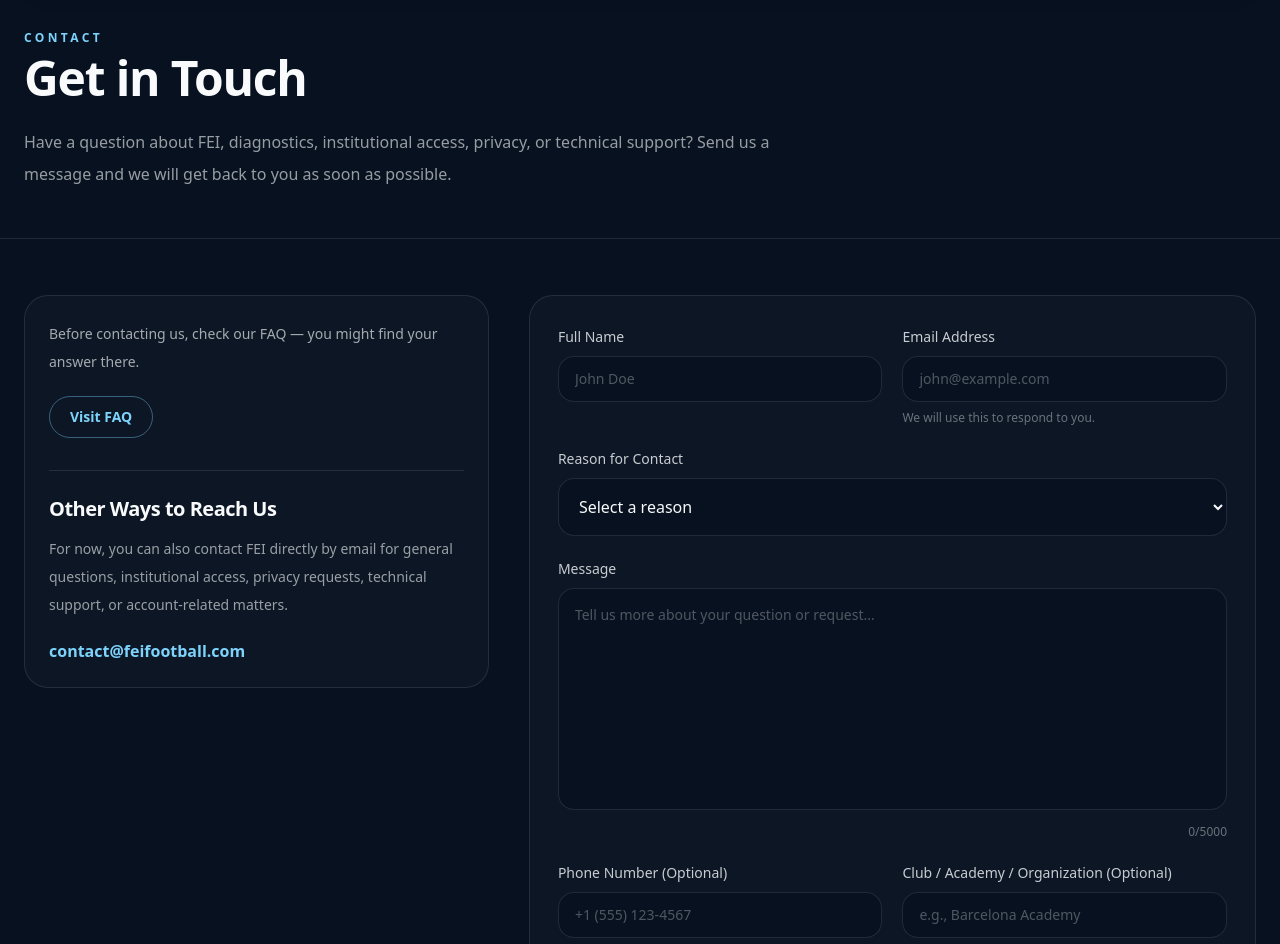
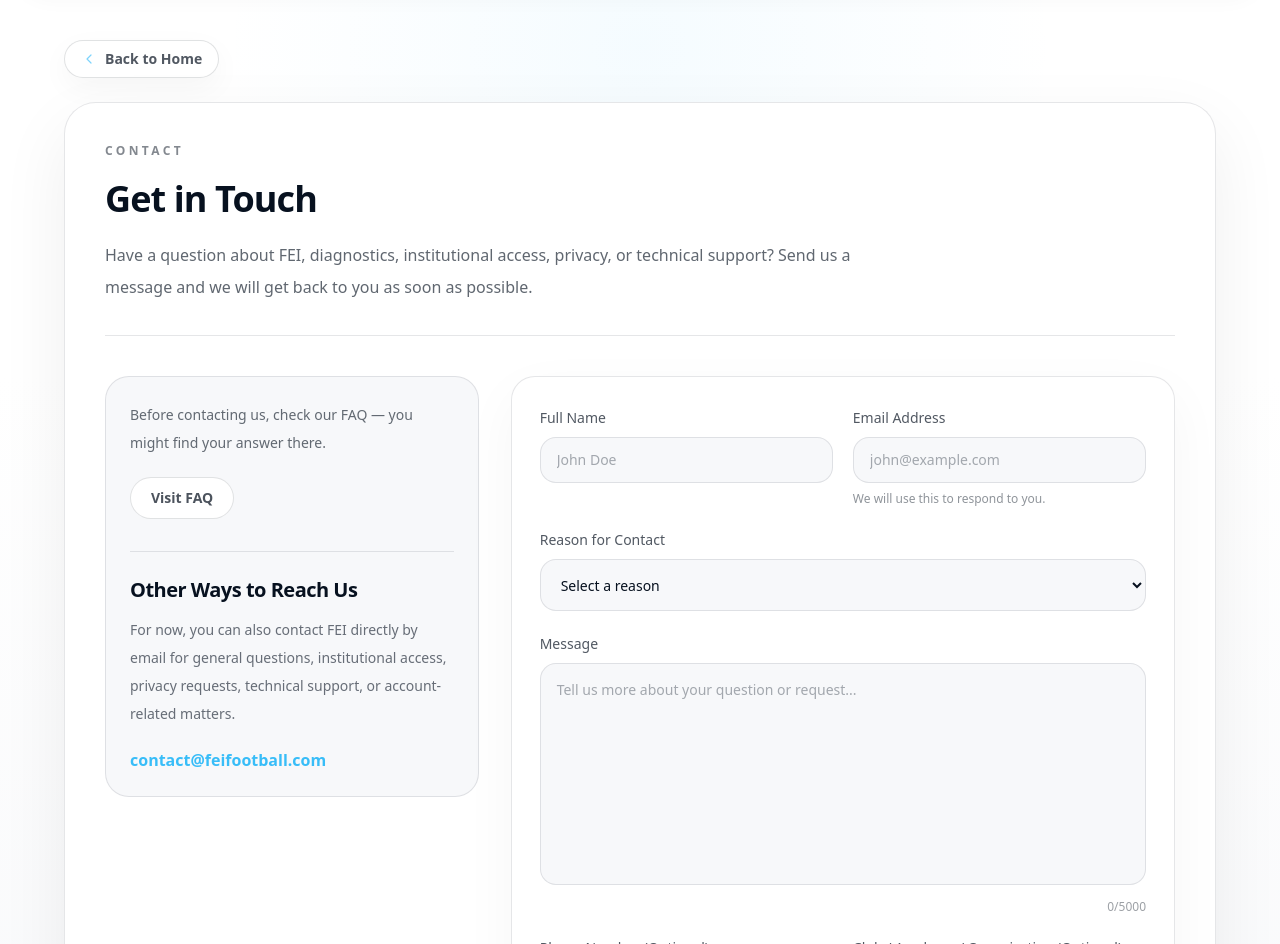
Before and after one commit to feifootball/fei-platform, a Next.js app: page /contact in a window 1280 px wide. Shown: the part 88-1032 px from the top of the page. Built offline with nearby package versions, Linux system fonts and the light colour scheme.

Commit message:
Apply sober layout to contact page

```diff
--- a/app/contact/page.tsx
+++ b/app/contact/page.tsx
@@ -165,14 +165,14 @@ export default function ContactPage() {
   }
 
   return (
-    <main className="min-h-screen bg-fei-bg text-fei-text">
-      <Navbar hideSectionLinks />
+    <main className="min-h-screen bg-[radial-gradient(circle_at_50%_10%,rgba(125,211,252,0.08),transparent_30%),linear-gradient(to_bottom,#ffffff_0%,#ffffff_34%,#F7F8FA_100%)] text-fei-bg">
+      <Navbar hideSectionLinks variant="light" />
 
-      <section className="border-b border-fei-text/10 px-6 py-8 sm:py-10 lg:py-12">
-        <div className="mx-auto max-w-7xl">
+      <section className="px-5 pb-14 pt-28 sm:px-8 sm:pt-32">
+        <div className="mx-auto max-w-6xl">
           <a
             href="/"
-            className="mb-8 inline-flex items-center gap-2 rounded-full border border-fei-sky/35 px-4 py-2 text-sm font-medium text-fei-sky transition hover:border-fei-yellow/45 hover:text-fei-yellow"
+            className="mb-6 inline-flex items-center gap-2 rounded-full border border-fei-bg/12 bg-white px-4 py-2 text-sm font-semibold text-fei-bg/70 shadow-[0_10px_30px_rgba(7,17,31,0.04)] transition hover:border-fei-sky/35 hover:text-fei-bg"
           >
             <svg
               xmlns="http://www.w3.org/2000/svg"
@@ -182,7 +182,7 @@ export default function ContactPage() {
               strokeWidth="1.8"
               strokeLinecap="round"
               strokeLinejoin="round"
-              className="h-4 w-4"
+              className="h-4 w-4 text-fei-sky"
               aria-hidden="true"
             >
               <path d="M15 18l-6-6 6-6" />
@@ -190,66 +190,64 @@ export default function ContactPage() {
             {t.back}
           </a>
 
-          <div className="max-w-4xl">
-            <p className="mb-2 text-xs font-bold uppercase tracking-[0.28em] text-fei-sky">
+          <article className="relative overflow-hidden rounded-[2rem] border border-fei-bg/10 bg-white p-6 shadow-[0_26px_70px_rgba(7,17,31,0.065)] sm:p-8 lg:p-10">
+            <header className="mb-10 border-b border-fei-bg/10 pb-8">
+              <p className="text-xs font-bold uppercase tracking-[0.28em] text-fei-bg/50">
                 {t.label}
               </p>
 
-            <h1 className="text-3xl font-black tracking-tight text-fei-text sm:text-4xl lg:text-5xl">
+              <h1 className="mt-5 text-3xl font-bold tracking-tight text-fei-bg sm:text-4xl">
                 {t.title}
               </h1>
 
-            <p className="mt-6 max-w-3xl text-base leading-8 text-fei-text/60">
+              <p className="mt-5 max-w-3xl text-[15px] leading-7 text-fei-bg/64 sm:text-base sm:leading-8">
                 {t.description}
               </p>
-          </div>
-        </div>
-      </section>
+            </header>
 
-      <section className="px-6 py-12 sm:py-14">
-        <div className="mx-auto grid max-w-7xl gap-10 lg:grid-cols-[0.78fr_1.22fr] lg:items-start">
-          <aside className="rounded-3xl border border-fei-text/10 bg-white/[0.025] p-6">
-            <p className="text-sm leading-7 text-fei-text/65">
+            <div className="grid gap-8 lg:grid-cols-[0.72fr_1.28fr] lg:items-start">
+              <aside className="rounded-[1.5rem] border border-fei-bg/10 bg-[#F7F8FA] p-5 sm:p-6">
+                <p className="text-sm leading-7 text-fei-bg/62">
                   {t.faqText}
                 </p>
 
                 <a
                   href="/faq"
-              className="mt-5 inline-flex rounded-full border border-fei-sky/40 px-5 py-2.5 text-sm font-semibold text-fei-sky transition hover:bg-fei-sky/10"
+                  className="mt-5 inline-flex rounded-full border border-fei-bg/12 bg-white px-5 py-2.5 text-sm font-semibold text-fei-bg/72 transition hover:border-fei-sky/35 hover:text-fei-bg"
                 >
                   {t.faqLink}
                 </a>
 
-            <div className="mt-8 border-t border-fei-text/10 pt-6">
-              <h2 className="text-xl font-bold tracking-tight text-fei-text">
+                <div className="mt-8 border-t border-fei-bg/10 pt-6">
+                  <h2 className="text-xl font-bold tracking-tight text-fei-bg">
                     {t.otherWays}
                   </h2>
 
-              <p className="mt-3 text-sm leading-7 text-fei-text/60">
+                  <p className="mt-3 text-sm leading-7 text-fei-bg/60">
                     {t.direct}
                   </p>
 
                   <a
                     href="mailto:contact@feifootball.com"
-                className="mt-5 inline-flex font-semibold text-fei-sky hover:underline"
+                    className="mt-5 inline-flex font-semibold text-[#38bdf8] hover:text-fei-bg hover:underline"
                   >
                     contact@feifootball.com
                   </a>
                 </div>
               </aside>
 
-          <div className="rounded-3xl border border-fei-text/10 bg-white/[0.025] p-5 sm:p-7">
+              <div className="rounded-[1.5rem] border border-fei-bg/10 bg-white p-5 shadow-[0_18px_55px_rgba(7,17,31,0.04)] sm:p-7">
                 {submitted ? (
                   <div className="flex min-h-[460px] flex-col items-center justify-center text-center">
-                <div className="mb-5 flex h-14 w-14 items-center justify-center rounded-full border border-fei-yellow/30 bg-fei-yellow/[0.10] text-2xl text-fei-yellow">
+                    <div className="mb-5 flex h-14 w-14 items-center justify-center rounded-full border border-fei-yellow/35 bg-fei-yellow/[0.10] text-2xl text-fei-bg">
                       ✓
                     </div>
 
-                <h2 className="text-3xl font-bold tracking-tight text-fei-text">
+                    <h2 className="text-2xl font-bold tracking-tight text-fei-bg sm:text-3xl">
                       {t.successTitle}
                     </h2>
 
-                <p className="mt-4 max-w-lg text-sm leading-7 text-fei-text/60">
+                    <p className="mt-4 max-w-lg text-sm leading-7 text-fei-bg/62">
                       {t.successMessage}
                     </p>
 
@@ -276,81 +274,81 @@ export default function ContactPage() {
                   <form onSubmit={handleSubmit} className="space-y-5">
                     <div className="grid gap-5 sm:grid-cols-2">
                       <label className="block">
-                    <span className="text-sm font-medium text-fei-text/80">{t.fullName}</span>
+                        <span className="text-sm font-medium text-fei-bg/70">{t.fullName}</span>
                         <input
                           value={values.fullName}
                           onChange={(e) => updateField('fullName', e.target.value)}
                           placeholder={t.fullNamePlaceholder}
-                      className="mt-2 w-full rounded-2xl border border-fei-text/10 bg-fei-bg/70 px-4 py-3 text-sm text-fei-text outline-none transition placeholder:text-fei-text/30 focus:border-fei-sky/50"
+                          className="mt-2 w-full rounded-2xl border border-fei-bg/10 bg-[#F7F8FA] px-4 py-3 text-sm text-fei-bg outline-none transition placeholder:text-fei-bg/35 focus:border-fei-sky/50 focus:bg-white"
                         />
-                    {errors.fullName && <p className="mt-2 text-xs text-fei-yellow">{errors.fullName}</p>}
+                        {errors.fullName && <p className="mt-2 text-xs font-medium text-fei-bg">{errors.fullName}</p>}
                       </label>
 
                       <label className="block">
-                    <span className="text-sm font-medium text-fei-text/80">{t.email}</span>
+                        <span className="text-sm font-medium text-fei-bg/70">{t.email}</span>
                         <input
                           value={values.email}
                           onChange={(e) => updateField('email', e.target.value)}
                           placeholder={t.emailPlaceholder}
-                      className="mt-2 w-full rounded-2xl border border-fei-text/10 bg-fei-bg/70 px-4 py-3 text-sm text-fei-text outline-none transition placeholder:text-fei-text/30 focus:border-fei-sky/50"
+                          className="mt-2 w-full rounded-2xl border border-fei-bg/10 bg-[#F7F8FA] px-4 py-3 text-sm text-fei-bg outline-none transition placeholder:text-fei-bg/35 focus:border-fei-sky/50 focus:bg-white"
                         />
                         {errors.email ? (
-                      <p className="mt-2 text-xs text-fei-yellow">{errors.email}</p>
+                          <p className="mt-2 text-xs font-medium text-fei-bg">{errors.email}</p>
                         ) : (
-                      <p className="mt-2 text-xs text-fei-text/40">{t.emailHelp}</p>
+                          <p className="mt-2 text-xs text-fei-bg/45">{t.emailHelp}</p>
                         )}
                       </label>
                     </div>
 
                     <label className="block">
-                  <span className="text-sm font-medium text-fei-text/80">{t.reason}</span>
+                      <span className="text-sm font-medium text-fei-bg/70">{t.reason}</span>
                       <select
                         value={values.reason}
                         onChange={(e) => updateField('reason', e.target.value)}
-                    className="mt-2 min-h-[56px] w-full rounded-2xl border border-fei-text/10 bg-fei-bg/70 px-4 py-4 text-base text-fei-text outline-none transition focus:border-fei-sky/50"
+                        className="mt-2 min-h-[52px] w-full rounded-2xl border border-fei-bg/10 bg-[#F7F8FA] px-4 py-3 text-sm text-fei-bg outline-none transition focus:border-fei-sky/50 focus:bg-white"
                       >
                         <option value="">{lang === 'en' ? 'Select a reason' : 'Selecciona un motivo'}</option>
                         {t.reasons.map(reason => (
                           <option key={reason} value={reason}>{reason}</option>
                         ))}
                       </select>
-                  {errors.reason && <p className="mt-2 text-xs text-fei-yellow">{errors.reason}</p>}
+                      {errors.reason && <p className="mt-2 text-xs font-medium text-fei-bg">{errors.reason}</p>}
                     </label>
 
                     <label className="block">
-                  <span className="text-sm font-medium text-fei-text/80">{t.message}</span>
+                      <span className="text-sm font-medium text-fei-bg/70">{t.message}</span>
                       <textarea
                         value={values.message}
                         onChange={(e) => updateField('message', e.target.value)}
                         placeholder={t.messagePlaceholder}
                         rows={7}
                         maxLength={5000}
-                    className="mt-2 w-full resize-none rounded-2xl border border-fei-text/10 bg-fei-bg/70 px-4 py-3 text-sm leading-7 text-fei-text outline-none transition placeholder:text-fei-text/30 focus:border-fei-sky/50"
+                        className="mt-2 w-full resize-none rounded-2xl border border-fei-bg/10 bg-[#F7F8FA] px-4 py-3 text-sm leading-7 text-fei-bg outline-none transition placeholder:text-fei-bg/35 focus:border-fei-sky/50 focus:bg-white"
                       />
                       <div className="mt-2 flex items-center justify-between gap-4">
-                    <p className="text-xs text-fei-yellow">{errors.message || ''}</p>
-                    <p className="text-xs text-fei-text/40">{values.message.length}/5000</p>
+                        <p className="text-xs font-medium text-fei-bg">{errors.message || ''}</p>
+                        <p className="text-xs text-fei-bg/40">{values.message.length}/5000</p>
                       </div>
                     </label>
 
                     <div className="grid gap-5 sm:grid-cols-2">
                       <label className="block">
-                    <span className="text-sm font-medium text-fei-text/80">{t.phone}</span>
+                        <span className="text-sm font-medium text-fei-bg/70">{t.phone}</span>
                         <input
                           value={values.phone}
                           onChange={(e) => updateField('phone', e.target.value)}
                           placeholder={t.phonePlaceholder}
-                      className="mt-2 w-full rounded-2xl border border-fei-text/10 bg-fei-bg/70 px-4 py-3 text-sm text-fei-text outline-none transition placeholder:text-fei-text/30 focus:border-fei-sky/50"
+                          className="mt-2 w-full rounded-2xl border border-fei-bg/10 bg-[#F7F8FA] px-4 py-3 text-sm text-fei-bg outline-none transition placeholder:text-fei-bg/35 focus:border-fei-sky/50 focus:bg-white"
                         />
                       </label>
 
                       <label className="block">
-                    <span className="text-sm font-medium text-fei-text/80">{t.organization}</span>
+                        <span className="text-sm font-medium text-fei-bg/70">{t.organization}</span>
                         <input
                           value={values.organization}
                           onChange={(e) => updateField('organization', e.target.value)}
                           placeholder={t.organizationPlaceholder}
-                      className="mt-2 w-full rounded-2xl border border-fei-text/10 bg-fei-bg/70 px-4 py-3 text-sm text-fei-text outline-none transition placeholder:text-fei-text/30 focus:border-fei-sky/50"
+                          className="mt-2 w-full rounded-2xl border border-fei-bg/10 bg-[#F7F8FA] px-4 py-3 text-sm text-fei-bg outline-none transition placeholder:text-fei-bg/35 focus:border-fei-sky/50 focus:bg-white"
                         />
                       </label>
                     </div>
@@ -363,9 +361,9 @@ export default function ContactPage() {
                       {isSubmitting ? t.sending : t.send}
                     </button>
 
-                <p className="text-center text-xs leading-6 text-fei-text/45">
+                    <p className="text-center text-xs leading-6 text-fei-bg/48">
                       {t.privacy}{' '}
-                  <a href="/privacy" className="font-semibold text-fei-sky hover:underline">
+                      <a href="/privacy" className="font-semibold text-[#38bdf8] hover:text-fei-bg hover:underline">
                         {lang === 'en' ? 'Privacy Policy' : 'Política de Privacidad'}
                       </a>
                       .
@@ -374,6 +372,8 @@ export default function ContactPage() {
                 )}
               </div>
             </div>
+          </article>
+        </div>
       </section>
     </main>
   )
```
Lines whose indentation alone changed are shown as unchanged.
